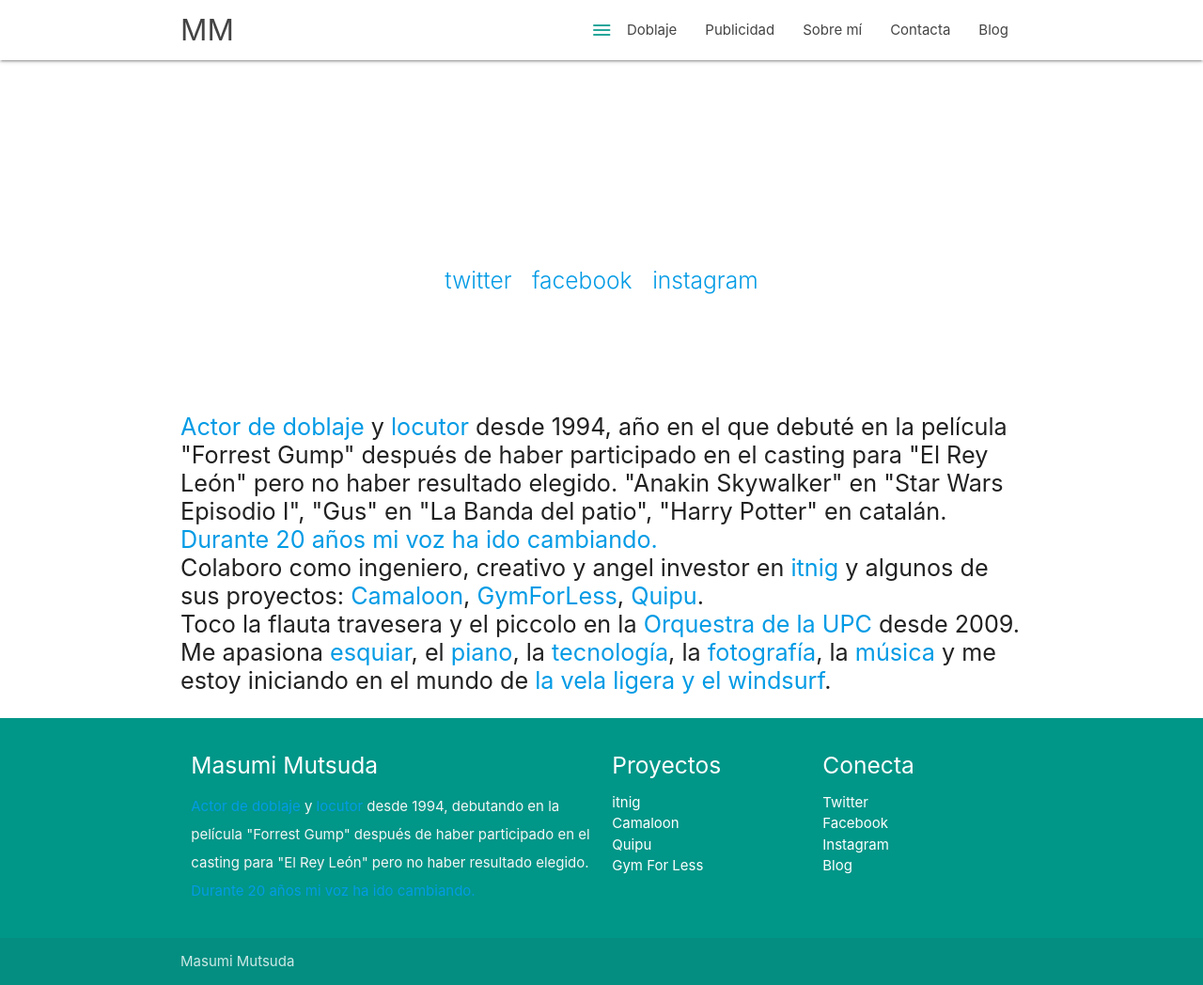
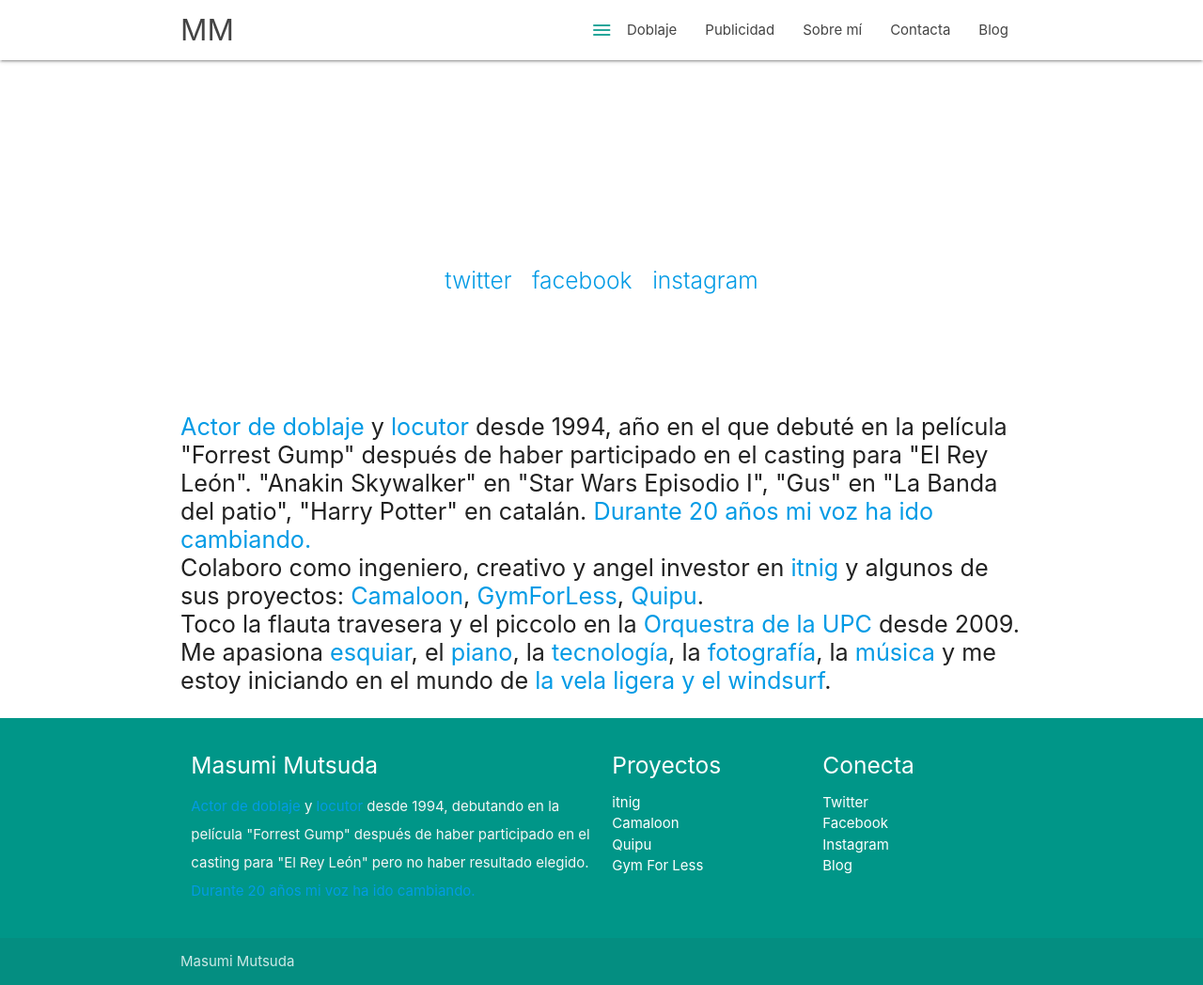
Before and after one commit to mutsuda/mutsuda.github.io, a Jekyll site: the page built from about.html, in a window 1280 px wide. Shown: the whole page at 94% size. Built offline with Jekyll 4.4.1, drawn with Linux system fonts in a browser that asks for light colours; nearby versions of some CDN libraries; library files that are not in the unit come from our copies.

Commit message:
UPdated about

```diff
--- a/_includes/about_dubbing.md
+++ b/_includes/about_dubbing.md
@@ -1,4 +1,4 @@
-<a href="http://mutsuda.com/doblaje" target="_blank">Actor de doblaje</a> y <a href="http://mutsuda.com/publicidad" target="_blank">locutor</a> desde 1994, año en el que debuté en la película "Forrest Gump" después de haber participado en el casting para "El Rey León" pero no haber resultado elegido. "Anakin Skywalker" en "Star Wars Episodio I", "Gus" en "La Banda del patio", "Harry Potter" en catalán. <a href="https://www.youtube.com/watch?v=ZO5GtBf9pv0" target="_blank">Durante 20 años mi voz ha ido cambiando.</a></br>
+<a href="http://mutsuda.com/doblaje" target="_blank">Actor de doblaje</a> y <a href="http://mutsuda.com/publicidad" target="_blank">locutor</a> desde 1994, año en el que debuté en la película "Forrest Gump" después de haber participado en el casting para "El Rey León". "Anakin Skywalker" en "Star Wars Episodio I", "Gus" en "La Banda del patio", "Harry Potter" en catalán. <a href="https://www.youtube.com/watch?v=ZO5GtBf9pv0" target="_blank">Durante 20 años mi voz ha ido cambiando.</a></br>
 Colaboro como ingeniero, creativo y angel investor en <a href="http://itnig.net" target="_blank">itnig</a> y algunos de sus proyectos:<a href="http://camaloon.es" target="_blank"> Camaloon</a>, <a href="http://gymforless.com" target="_blank">GymForLess</a>, <a href="http://getquipu.com" target="_blank">Quipu</a>.</br>
 Toco la flauta travesera y el piccolo en la <a href="http://orquestra.upc.edu" target="_blank">Orquestra de la UPC</a> desde 2009.</br>
 Me apasiona <a href="https://www.youtube.com/watch?v=Z8XmWOzT1-w&list=PLOH2_TvzFHYwUsNby2qdG70Z8ft32seL8" target="_blank">esquiar</a>, el <a href="https://www.youtube.com/watch?v=ZkxkOel8Pe0&list=PLOH2_TvzFHYwArZ_ezh4GaWY3PPnSddk_" target="_blank">piano</a>, la <a href="https://blog.mutsuda.com/tagged/coding" target="_blank">tecnología</a>, la <a href="http://instagram.com/mutsuda" target="_blank">fotografía</a>, la <a href="https://blog.mutsuda.com/tagged/music" target="_blank">música</a> y me estoy iniciando en el mundo de <a href="https://www.youtube.com/watch?v=EJsdYQDNvZs" target="_blank">la vela ligera y el windsurf</a>.
```
